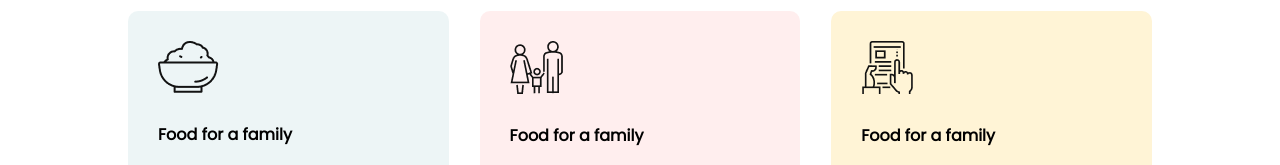
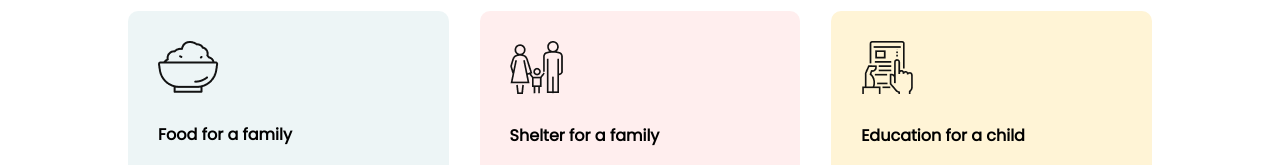
Before and after one commit to mdnoyonhossain/donate-today, a plain HTML site: page index.html in a window 1280 px wide. Shown: the part 1300-1465 px from the top of the page. Drawn offline with Linux system fonts and the light colour scheme.

Commit message:
Donate Final Done.

```diff
--- a/index.html
+++ b/index.html
@@ -56,7 +56,7 @@
             </div>
             <div id="shelter">
                 <img src="images/shelter.png" alt="">
-                <h4>Food for a family</h4>
+                <h4>Shelter for a family</h4>
                 <p>Amet minim mollit non deserunt
                     ullamco est sit aliqua dolor do amet
                     sint. Velit officia consequat duis enim
@@ -64,7 +64,8 @@
             </div>
             <div id="education">
                 <img src="images/frame.png" alt="">
-                <h4>Food for a family</h4>
+                <h4>Education for a child
+                </h4>
                 <p>Amet minim mollit non deserunt
                     ullamco est sit aliqua dolor do amet
                     sint. Velit officia consequat duis enim
```
